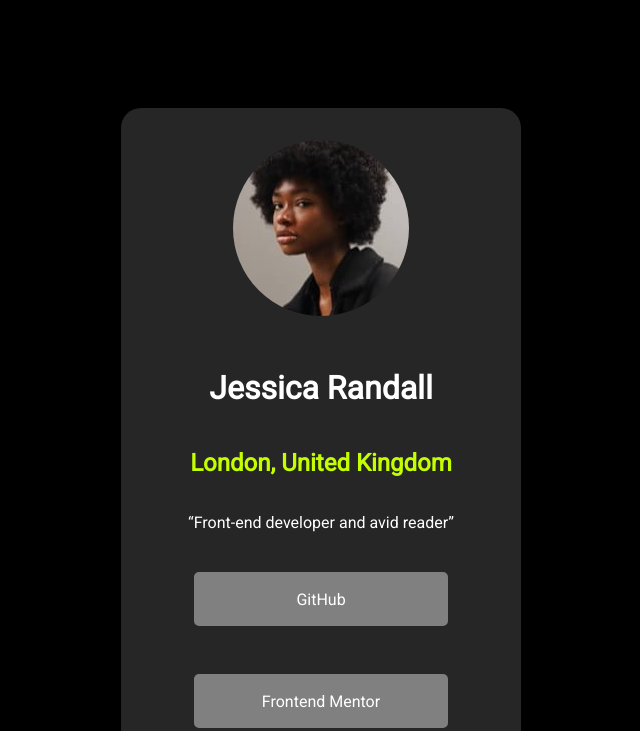
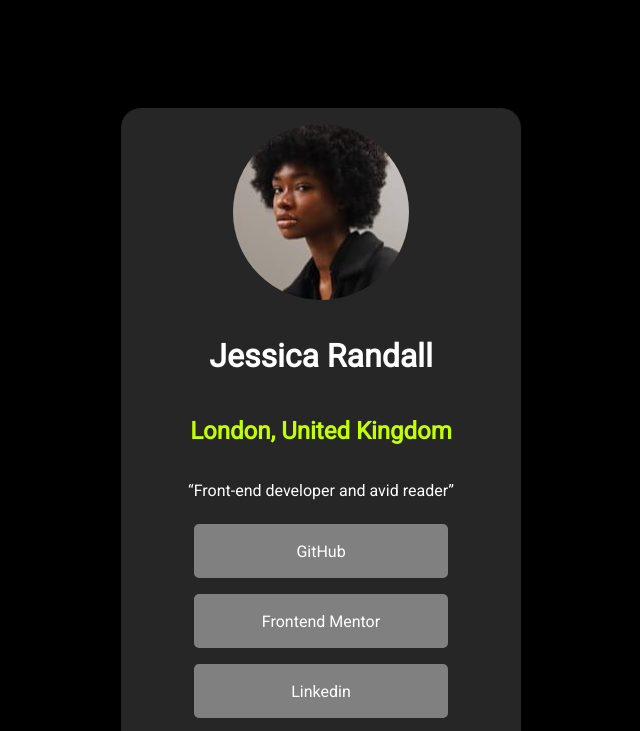
Before and after one commit to Parthh191/Social_Links, a plain HTML site: page index.html in a window 1280 px wide. Shown: the top 731 px of the page, without its empty margins (319-959 px from the left). Drawn offline with Linux system fonts and the light colour scheme.

Commit message:
Update index.css

```diff
--- a/index.css
+++ b/index.css
@@ -1,7 +1,9 @@
 
 @import url('https://fonts.googleapis.com/css2?family=Roboto&display=swap');
 
-
+:root{
+--MARGIN:0.5em;
+}
 body{
 place-items: center;
 display: grid;
@@ -9,7 +11,7 @@ background-color: black;
 height: auto;
 }
 main{
-    min-width: 400px;
+    width: 400px;
     height: auto;
     background-color: rgb(39, 38, 38);
     display: grid;
@@ -21,7 +23,7 @@ main{
 img{
     max-width: 100%;
     border-radius: 50%;
-    margin: 2em;
+    margin: 1em;
 }
 h1{
     font-family: "Roboto", sans-serif;
@@ -44,7 +46,7 @@ a{  display: inline-block;
     border-radius: 5px;
     text-align: center;
     background-color: gray;
-    margin: 1.5em;
+    margin: var(--MARGIN);
 }
 a:hover{
     background-color: rgb(195, 255, 0);
```
